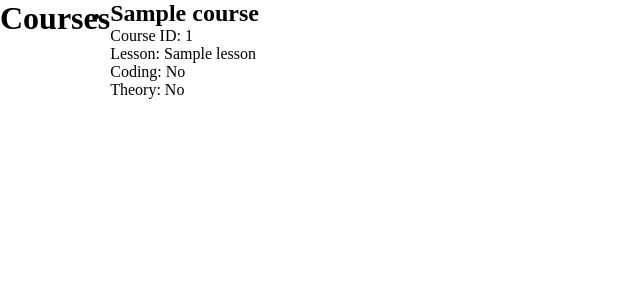
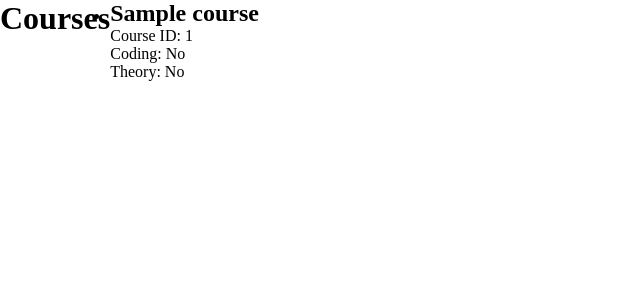
Before and after one commit to koolkusum/DragonHacks2024, a Python web app: template flask/templates/forum.html in a window 1280 px wide. Shown: the top 300 px of the page, without its empty margins (0-640 px from the left). Run offline with Jinja, Linux system fonts and the light colour scheme; the template is opened without the code that fills it: most values are stand-ins (such as "Sample title", 1, 10 or a date in 2020).

Commit message:
takes out lessons

```diff
--- a/flask/templates/forum.html
+++ b/flask/templates/forum.html
@@ -14,7 +14,6 @@
         <li>
             <h2>{{ course.name }}</h2>
             <p>Course ID: {{ course.cid }}</p>
-            <p>Lesson: {{ course.lesson }}</p>
             <p>Coding: {% if course.coding %} Yes {% else %} No {% endif %}</p>
             <p>Theory: {% if course.theory %} Yes {% else %} No {% endif %}</p>
         </li>
```
